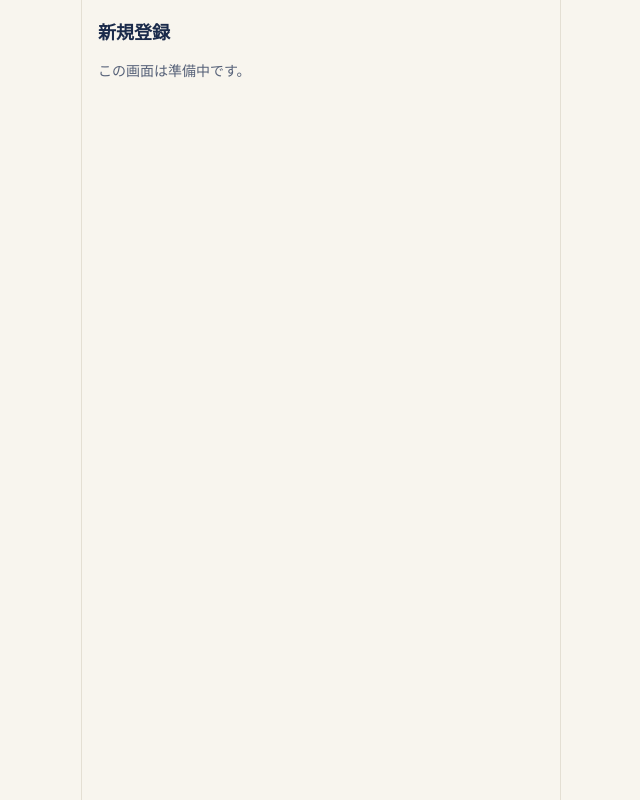
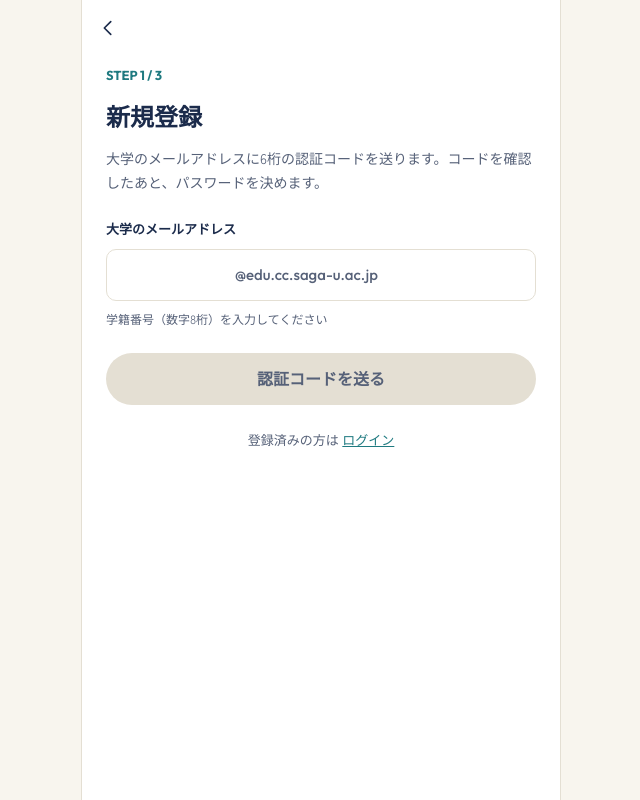
Before and after one commit to takuma0403/osagari_web, a React (Vite) app in the folder app/: page /signup in a window 1280 px wide. Shown: the whole page, without its empty margins (319-959 px from the left). Built offline with nearby package versions, Linux system fonts and the light colour scheme.

Commit message:
✨ feat: 新規登録のメールアドレス入力画面を追加 AUTH-1, AUTH-2, AUTHN-2 (#13)

```diff
--- /dev/null
+++ b/app/src/features/auth/components/AuthFormLayout/AuthFormLayout.module.css
@@ -0,0 +1,30 @@
+.page {
+  display: flex;
+  flex-direction: column;
+  flex-grow: 1;
+  background: var(--color-surface);
+}
+
+.body {
+  display: flex;
+  flex-direction: column;
+  flex-grow: 1;
+  gap: 24px;
+  padding: 8px var(--space-page-form) 32px;
+}
+
+.intro {
+  display: flex;
+  flex-direction: column;
+  gap: 10px;
+}
+
+.title {
+  font-size: var(--text-title);
+  font-weight: 700;
+}
+
+.lead {
+  color: var(--color-text-muted);
+  font-size: var(--text-body);
+}
--- /dev/null
+++ b/app/src/features/auth/components/AuthFormLayout/AuthFormLayout.tsx
@@ -0,0 +1,36 @@
+import type { ReactNode } from 'react'
+import type { To } from 'react-router'
+import { AppHeader } from '../../../../components/AppHeader/AppHeader'
+import { StepIndicator } from '../../../../components/StepIndicator/StepIndicator'
+import styles from './AuthFormLayout.module.css'
+
+type Props = {
+  /** 戻るボタンの行き先 */
+  backTo: To
+  /** 手順の位置（STEP n / total）。再確認など手順のない画面では省く */
+  step?: { current: number; total: number }
+  title: string
+  /** 見出しの下の説明 */
+  lead: ReactNode
+  children: ReactNode
+}
+
+/**
+ * 新規登録・パスワード再設定・再確認の画面の枠（SignUp.dc.html, Code.dc.html, Password.dc.html）。
+ * 白地に戻るボタンだけのヘッダー、STEP・見出し・説明、その下に入力とボタンを並べる。
+ */
+export function AuthFormLayout({ backTo, step, title, lead, children }: Props) {
+  return (
+    <div className={styles.page}>
+      <AppHeader backTo={backTo} bordered={false} />
+      <div className={styles.body}>
+        <div className={styles.intro}>
+          {step && <StepIndicator current={step.current} total={step.total} />}
+          <h1 className={styles.title}>{title}</h1>
+          <p className={styles.lead}>{lead}</p>
+        </div>
+        {children}
+      </div>
+    </div>
+  )
+}
--- /dev/null
+++ b/app/src/features/auth/navigation.ts
@@ -0,0 +1,18 @@
+import type { SignupCodeVerified } from './api'
+
+/**
+ * 新規登録の画面間で location.state に入れて渡す値。
+ * history.state に入るので再読み込みしても残り、URL・localStorage には載らない。
+ */
+
+/** /signup → /signup/code：コードを送った学籍番号と送った時刻（ミリ秒）。有効期限と再送の待ち時間の起点 */
+export type SignupCodeState = { studentId: string; sentAt: number }
+
+/** /signup/code → /signup/password：パスワード設定用の一時トークンと推定結果（#14 で受け取る） */
+export type SignupPasswordState = SignupCodeVerified
+
+export function isSignupCodeState(state: unknown): state is SignupCodeState {
+  if (typeof state !== 'object' || state === null) return false
+  const s = state as Record<string, unknown>
+  return typeof s.studentId === 'string' && typeof s.sentAt === 'number'
+}
--- /dev/null
+++ b/app/src/features/auth/pages/SignUpPage.module.css
@@ -0,0 +1,30 @@
+.form {
+  display: flex;
+  flex-direction: column;
+  gap: 24px;
+}
+
+.hint {
+  display: flex;
+  flex-direction: column;
+  gap: 8px;
+}
+
+.estimate {
+  display: flex;
+  align-items: flex-start;
+  gap: 6px;
+  color: var(--color-primary-hover);
+  line-height: 1.5;
+}
+
+.estimateIcon {
+  flex-shrink: 0;
+  margin-top: 1px;
+}
+
+.footer {
+  color: var(--color-text-muted);
+  font-size: var(--text-label);
+  text-align: center;
+}
--- /dev/null
+++ b/app/src/features/auth/pages/SignUpPage.tsx
@@ -0,0 +1,99 @@
+import { useEffect, useState, type FormEvent } from 'react'
+import { Link, useNavigate } from 'react-router'
+import { isApiError } from '../../../api/client'
+import { Button } from '../../../components/Button/Button'
+import { EmailField } from '../../../components/EmailField/EmailField'
+import { Icon } from '../../../components/Icon/Icon'
+import { formatDate } from '../../../lib/format'
+import { STUDENT_ID_LENGTH } from '../../../lib/studentId'
+import { estimateStudent, sendSignupCode, type StudentEstimate } from '../api'
+import { AuthFormLayout } from '../components/AuthFormLayout/AuthFormLayout'
+import type { SignupCodeState } from '../navigation'
+import styles from './SignUpPage.module.css'
+
+/** 推定結果の文（AUTH-2, AUTH-4）。表にない学部コードは「学部不明」として登録される */
+function estimateText(e: StudentEstimate) {
+  const department = e.departmentName ?? '学部不明'
+  return `${department}・${e.admissionYear}年度入学として登録されます（有効期限 ${formatDate(e.expiresOn)}）`
+}
+
+/**
+ * 新規登録の1歩目：メールアドレスの入力（AUTH-1, AUTHN-2）。デザインは SignUp.dc.html（新規登録）。
+ * 8桁そろったら学部・入学年度・有効期限の推定を出し、コードを送ったら /signup/code へ進む。
+ * 登録済みでも同じ応答・同じ遷移になる（登録の有無を判別させない）。
+ */
+export function SignUpPage() {
+  const navigate = useNavigate()
+  const [studentId, setStudentId] = useState('')
+  const [estimate, setEstimate] = useState<StudentEstimate | null>(null)
+  const [error, setError] = useState<string>()
+  const [submitting, setSubmitting] = useState(false)
+
+  const complete = studentId.length === STUDENT_ID_LENGTH
+
+  useEffect(() => {
+    if (!complete) return
+    const controller = new AbortController()
+    estimateStudent(studentId, controller.signal)
+      .then(setEstimate)
+      // 推定は表示のためだけなので、失敗しても登録は続けられる（形式の誤りは送信時に伝える）
+      .catch(() => {})
+    return () => controller.abort()
+  }, [complete, studentId])
+
+  const handleChange = (value: string) => {
+    setStudentId(value)
+    setEstimate(null)
+    setError(undefined)
+  }
+
+  const handleSubmit = async (e: FormEvent) => {
+    e.preventDefault()
+    if (!complete || submitting) return
+    setSubmitting(true)
+    setError(undefined)
+    try {
+      await sendSignupCode(studentId)
+      const state: SignupCodeState = { studentId, sentAt: Date.now() }
+      navigate('/signup/code', { state })
+    } catch (err) {
+      if (!isApiError(err)) throw err
+      setError(err.message)
+      setSubmitting(false)
+    }
+  }
+
+  return (
+    <AuthFormLayout
+      backTo="/login"
+      step={{ current: 1, total: 3 }}
+      title="新規登録"
+      lead="大学のメールアドレスに6桁の認証コードを送ります。コードを確認したあと、パスワードを決めます。"
+    >
+      <form className={styles.form} onSubmit={handleSubmit} noValidate>
+        <EmailField
+          value={studentId}
+          onChange={handleChange}
+          error={error}
+          hint={
+            <span className={styles.hint}>
+              {estimate && (
+                <span className={styles.estimate}>
+                  <Icon name="check" size={16} strokeWidth={2} className={styles.estimateIcon} />
+                  {estimateText(estimate)}
+                </span>
+              )}
+              学籍番号（数字8桁）を入力してください
+            </span>
+          }
+        />
+        <Button type="submit" fullWidth disabled={!complete || submitting}>
+          認証コードを送る
+        </Button>
+      </form>
+      <p className={styles.footer}>
+        登録済みの方は <Link to="/login">ログイン</Link>
+      </p>
+    </AuthFormLayout>
+  )
+}
--- a/app/src/routes.tsx
+++ b/app/src/routes.tsx
@@ -1,6 +1,7 @@
 import { Link, Navigate, type RouteObject } from 'react-router'
 import { BottomNav } from './components/BottomNav/BottomNav'
 import { LoginPage } from './features/auth/pages/LoginPage'
+import { SignUpPage } from './features/auth/pages/SignUpPage'
 import { PlaceholderPage } from './components/PlaceholderPage/PlaceholderPage'
 import { AdminLayout } from './layouts/AdminLayout/AdminLayout'
 import { MobileLayout } from './layouts/MobileLayout/MobileLayout'
@@ -21,7 +22,7 @@ export const routes: RouteObject[] = [
     element: <MobileLayout />,
     children: [
       { path: '/login', element: <LoginPage /> },
-      placeholder('/signup', '新規登録'),
+      { path: '/signup', element: <SignUpPage /> },
       placeholder('/signup/code', '認証コード入力（新規登録）'),
       placeholder('/signup/password', 'パスワード設定'),
       placeholder('/password-reset', 'パスワード再設定'),
```
Also changed, not shown: 1 other file (tests, documents, lock files or other folders).
